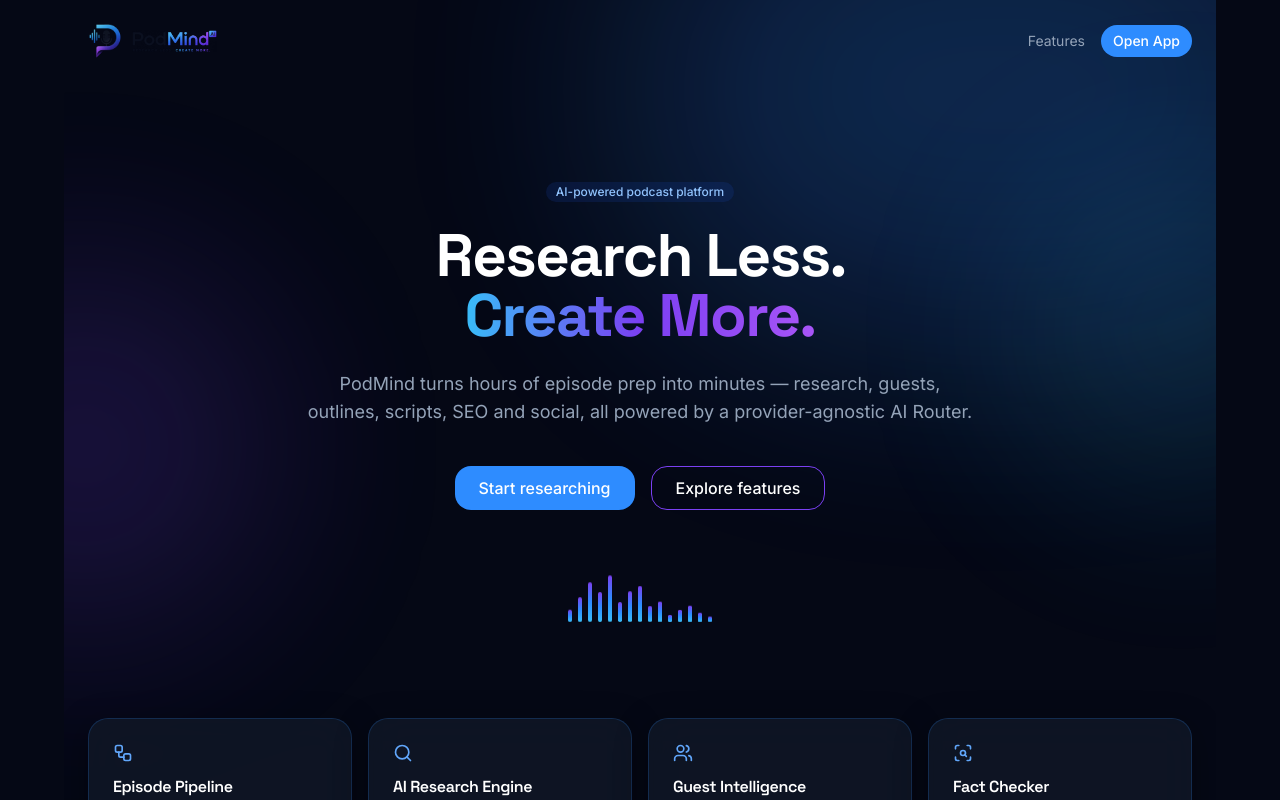
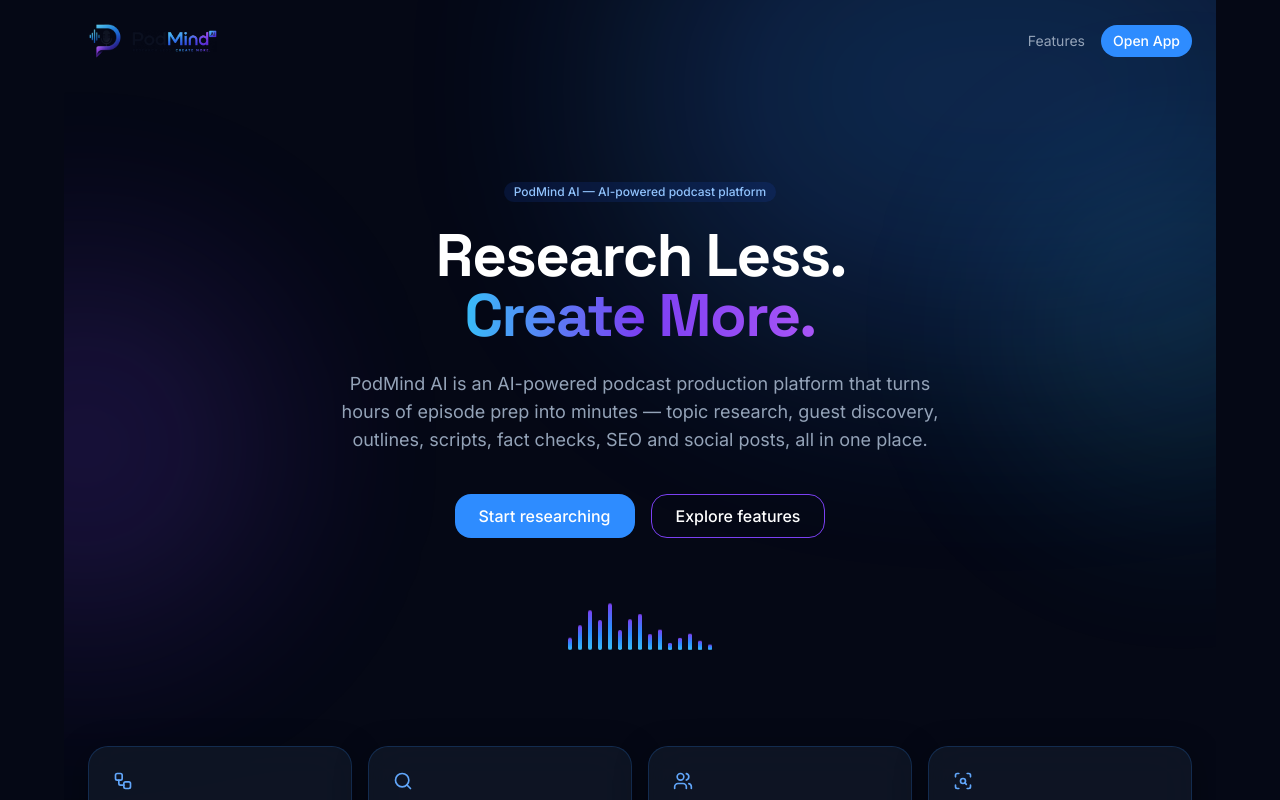
Before and after one commit to shafqatgithub/podmind, a Next.js app in the folder apps/web/: page / in a window 1280 px wide. Shown: the top 800 px of the page. Built offline with nearby package versions, Linux system fonts and the light colour scheme; no server answers.

Commit message:
fix: show exact app name and purpose on homepage for Google OAuth verification

```diff
--- a/apps/web/src/app/page.tsx
+++ b/apps/web/src/app/page.tsx
@@ -116,7 +116,7 @@
         {/* Hero */}
         <Reveal as="section" className="flex flex-1 flex-col items-center justify-center py-24 text-center">
           <Item>
-            <Badge className="mb-6">AI-powered podcast platform</Badge>
+            <Badge className="mb-6">PodMind AI &mdash; AI-powered podcast platform</Badge>
           </Item>
           <Item>
             <h1 className="max-w-3xl text-balance text-5xl font-bold tracking-tight sm:text-6xl">
@@ -128,8 +128,9 @@
           </Item>
           <Item>
             <p className="mt-6 max-w-2xl text-balance text-lg text-muted-foreground">
-              PodMind turns hours of episode prep into minutes — research, guests, outlines,
-              scripts, SEO and social, all powered by a provider-agnostic AI Router.
+              PodMind AI is an AI-powered podcast production platform that turns hours of
+              episode prep into minutes — topic research, guest discovery, outlines, scripts,
+              fact checks, SEO and social posts, all in one place.
             </p>
           </Item>
           {/* Stacked on mobile: two large buttons side by side overflowed a
```
